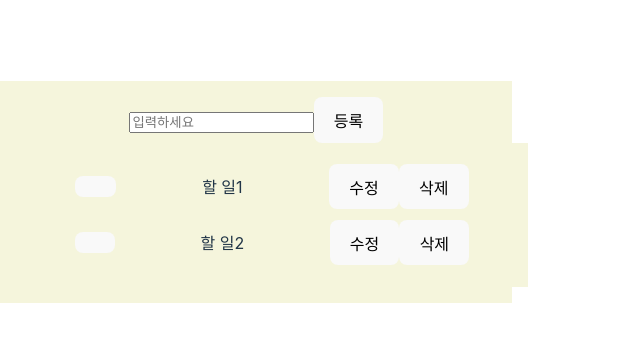
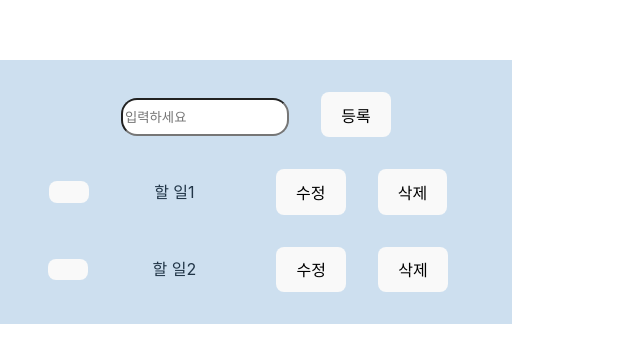
Before and after one commit to suhyeon0111/Typescript_study, a React (Vite) app in the folder myWebPage/: page / in a window 1280 px wide. Shown: the part 208-570 px from the top of the page, without its empty margins (0-640 px from the left). Built offline with nearby package versions, Linux system fonts and the light colour scheme.

Commit message:
[style]: 입력/버튼 스타일 수정

```diff
--- a/myWebPage/package.json
+++ b/myWebPage/package.json
@@ -10,6 +10,7 @@
     "preview": "vite preview"
   },
   "dependencies": {
+    "lineicons": "^1.3.2",
     "react": "^19.0.0",
     "react-dom": "^19.0.0"
   },
--- a/myWebPage/src/App.css
+++ b/myWebPage/src/App.css
@@ -3,7 +3,7 @@
   width: 30rem;
   margin: 0 auto;
   padding: 1rem;
-  background-color: beige;
+  background-color: rgb(205, 223, 239);
 }
 
 .todoContainer{
--- a/myWebPage/src/Components/CreateTodo.tsx
+++ b/myWebPage/src/Components/CreateTodo.tsx
@@ -1,4 +1,5 @@
 import React, { useState } from "react";
+import "./TodoStyle.css";
 
 // TodoList에서 받아올 데이터 틀 선언
 interface InputTextProps {
@@ -15,8 +16,8 @@ export default function CreateTodo({
   return (
     <div>
       <form onSubmit={(event) => onSubmit(event)}>
-        <input onChange={(e) => onChange(e)} type="text" value={inputText} placeholder="입력하세요" />
-        <button type="submit">등록</button>
+        <input className="Input_create" onChange={(e) => onChange(e)} type="text" value={inputText} placeholder="입력하세요" />
+        <button type="submit" className="Button_submit">등록</button>
       </form>
     </div>
 
--- a/myWebPage/src/Components/TodoItem.tsx
+++ b/myWebPage/src/Components/TodoItem.tsx
@@ -1,5 +1,6 @@
 import React, { useState } from "react";
 import { TList } from "./TodoList";
+import "./TodoStyle.css";
 
 // 초기 틀 설정 (자식 컴포넌트에도 동일하게 틀 설정해줘야 함)
 interface TodoItemProps {
@@ -56,8 +57,8 @@ export default function TodoItem({
                         </button>
                         <p style={completed ? { textDecoration: "line-through" } : undefined}> {text}</p>
                         <div>
-                            <button onClick={() => setIsUpdating(true)}>수정</button>
-                            <button onClick={() => onClickDelete(id)}>삭제</button>
+                            <button className="Button_submit" onClick={() => setIsUpdating(true)}>수정</button>
+                            <button className="Button_submit" onClick={() => onClickDelete(id)}>삭제</button>
                         </div>
                     </li>
                 ) : (
@@ -65,8 +66,8 @@ export default function TodoItem({
                         <form onSubmit={handleFormSubmit}>
                             <input type="text" value={updateText} onChange={handleInputChange} />
                             <div>
-                                <button type="submit">확인</button>
-                                <button onClick={() => setIsUpdating(false)}>취소</button>
+                                <button className="Button_submit" type="submit">확인</button>
+                                <button className="Button_submit" onClick={() => setIsUpdating(false)}>취소</button>
                             </div>
                         </form>
                     </li>
--- a/myWebPage/src/Components/TodoList.tsx
+++ b/myWebPage/src/Components/TodoList.tsx
@@ -61,9 +61,9 @@ function TodoList() {
   }
 
   return (
-    <div>
+    <div className='todoCreateContainer'>
       <CreateTodo onChange={textTypingHandler} onSubmit={textInputHandler} inputText={inputText} />
-      <div className='App'>
+      <div className='todoListContainer'>
         {todoList.map((item) => (
           <TodoItem
             id={item.id}
--- /dev/null
+++ b/myWebPage/src/Components/TodoStyle.css
@@ -0,0 +1,10 @@
+.Button_submit {
+    margin: 1rem;
+}
+
+.Input_create{
+    margin: 1rem;
+    border-radius: 1rem;
+    width: 10rem;
+    height: 2rem;
+}
```
Also changed, not shown: 1 other file (tests, documents, lock files or other folders).
